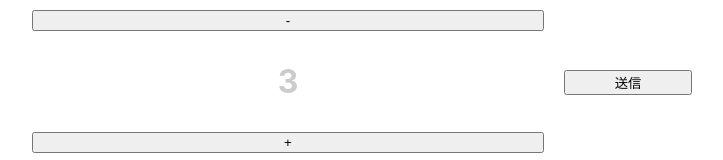
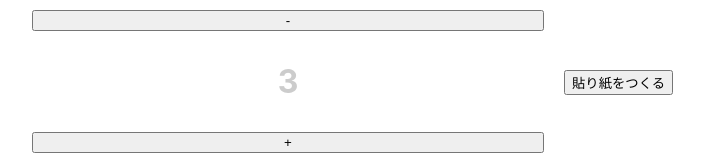
Before and after one commit to Secret-Society-Braid/Do-Not-Play-Baseball-In-Waiting-Room, a React (Vite) app: page / in a window 1280 px wide. Shown: the part 290-450 px from the top of the page, without its empty margins (352-1075 px from the left). Built offline with nearby package versions, Linux system fonts and the light colour scheme; a web font is replaced by a local one.

Commit message:
adjust submit button sentence

```diff
--- a/src/comp/UserInputs.tsx
+++ b/src/comp/UserInputs.tsx
@@ -35,7 +35,7 @@
         ))}
       </div>
       <div className="submit">
-        <input type="submit" value="送信" />
+        <input type="submit" value="貼り紙をつくる" />
       </div>
     </>
   );
--- a/src/styles/userInputs.css
+++ b/src/styles/userInputs.css
@@ -37,5 +37,5 @@
     position: fixed;
     top: 360px;
     left: calc(70% + 20px);
-    width: 10%;
+    width: fit-content;
 }
```
